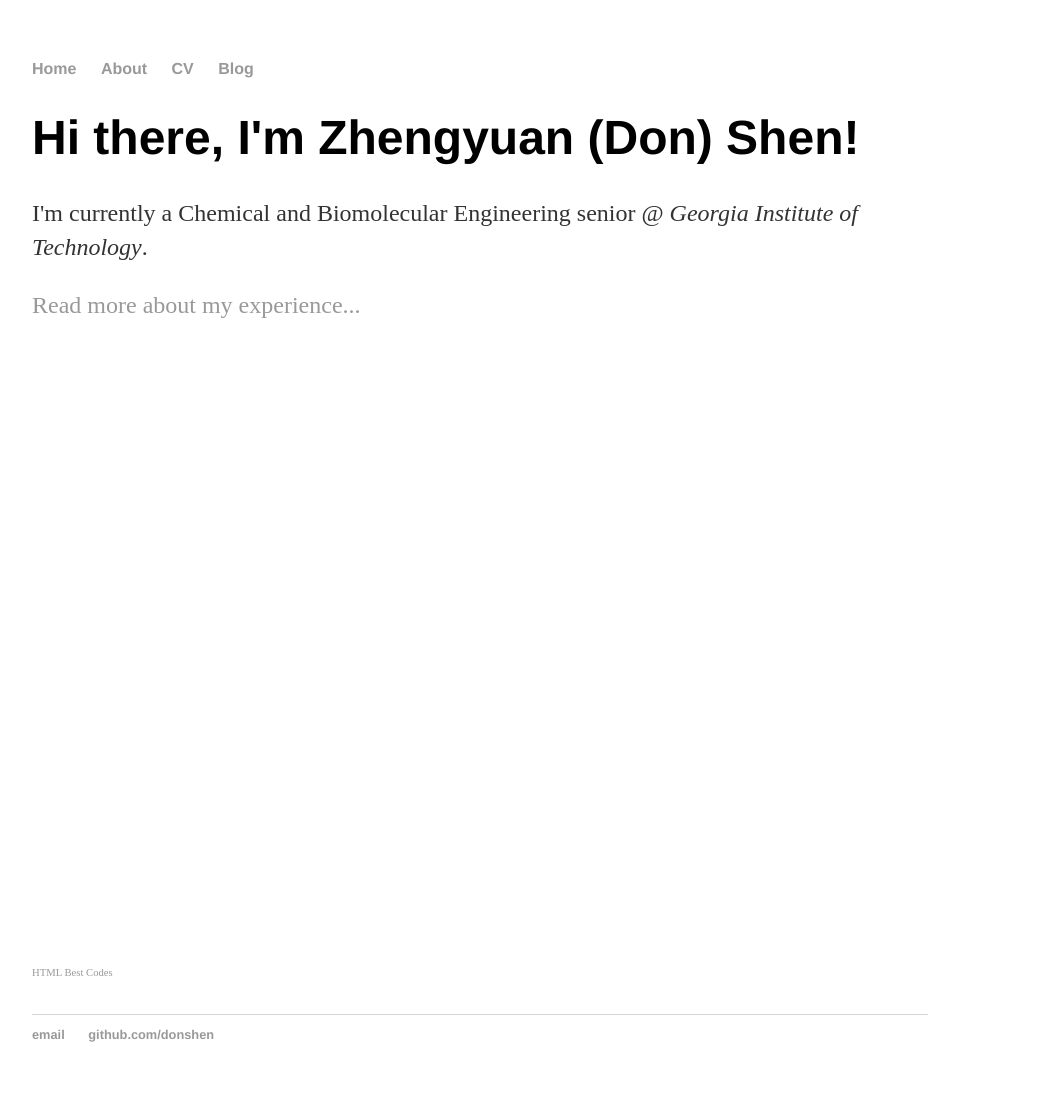
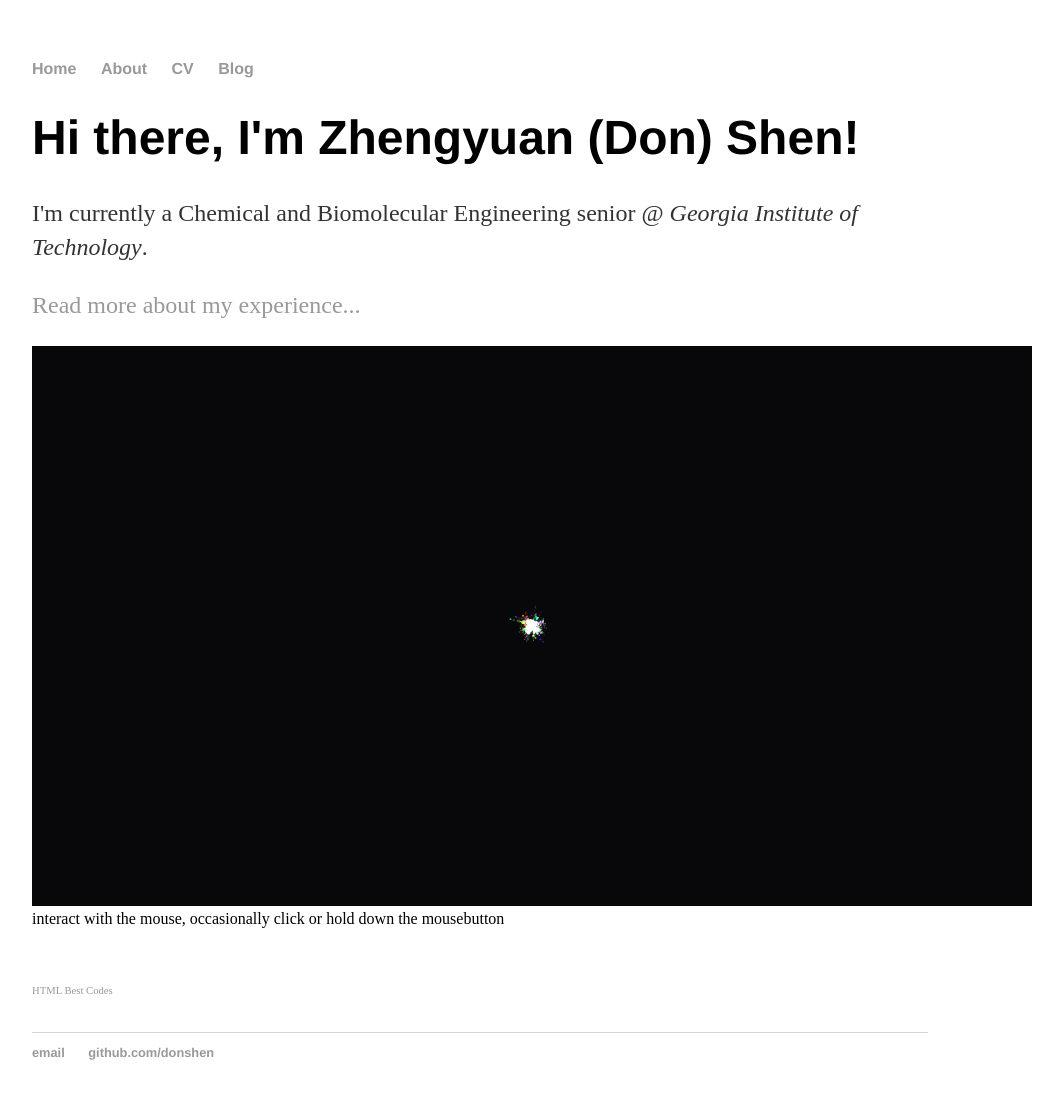
Before and after one commit to donshen/donshen.github.io, a Jekyll site: the page built from index.html, in a window 1280 px wide. Shown: the whole page, without its empty margins (160-1223 px from the left). Built offline with Jekyll 4.4.1, drawn with Linux system fonts in a browser that asks for light colours.

Commit message:
Update index.html

```diff
--- a/index.html
+++ b/index.html
@@ -8,7 +8,6 @@ title: Don Shen, Chemical Engineer
 	<p><a href="/about">Read more about my experience...</a><p>
 </div><!-- /.blurb -->
 
-<!-- this script got from www.htmlbestcodes.com-Coded by: Krishna Eydat -->
 <html>
 <head>
 
@@ -16,7 +15,7 @@ title: Don Shen, Chemical Engineer
 (function(){function C(){e.globalCompositeOperation="source-over";e.fillStyle="rgba(8,8,12,0.65)";e.fillRect(0,0,f,p);e.globalCompositeOperation="lighter";x=q-u;y=r-v;u=q;v=r;for(var d=0.86*f,l=0.125*f,m=0.5*f,t=Math.random,n=Math.abs,o=z;o--;){var h=A[o],i=h.x,j=h.y,a=h.a,b=h.b,c=i-q,k=j-r,g=Math.sqrt(c*c+k*k)||0.001,c=c/g,k=k/g;if(w&&g<m)var s=14*(1-g/m),a=a+(c*s+0.5-t()),b=b+(k*s+0.5-t());g<d&&(s=0.0014*(1-g/d)*f,a-=c*s,b-=k*s);g<l&&(c=2.6E-4*(1-g/l)*f,a+=x*c,b+=y*c);a*=B;b*=B;c=n(a);k=n(b);g=
 0.5*(c+k);0.1>c&&(a*=3*t());0.1>k&&(b*=3*t());c=0.45*g;c=Math.max(Math.min(c,3.5),0.4);i+=a;j+=b;i>f?(i=f,a*=-1):0>i&&(i=0,a*=-1);j>p?(j=p,b*=-1):0>j&&(j=0,b*=-1);h.a=a;h.b=b;h.x=i;h.y=j;e.fillStyle=h.color;e.beginPath();e.arc(i,j,c,0,D,!0);e.closePath();e.fill()}}function E(d){d=d?d:window.event;q=d.clientX-m.offsetLeft-n.offsetLeft;r=d.clientY-m.offsetTop-n.offsetTop}function F(){w=!0;return!1}function G(){return w=!1}function H(){this.color="rgb("+Math.floor(255*Math.random())+","+Math.floor(255*
 Math.random())+","+Math.floor(255*Math.random())+")";this.b=this.a=this.x=this.y=0;this.size=1}var D=2*Math.PI,f=1E3,p=560,z=600,B=0.96,A=[],o,e,n,m,q,r,x,y,u,v,w;window.onload=function(){o=document.getElementById("mainCanvas");if(o.getContext){m=document.getElementById("outer");n=document.getElementById("canvasContainer");e=o.getContext("2d");for(var d=z;d--;){var l=new H;l.x=0.5*f;l.y=0.5*p;l.a=34*Math.cos(d)*Math.random();l.b=34*Math.sin(d)*Math.random();A[d]=l}q=u=0.5*f;r=v=0.5*p;document.onmousedown=
-F;document.onmouseup=G;document.onmousemove=E;setInterval(C,33);document.getElementById("output").innerHTML='interact with the mouse, occasionally click or hold down the mousebutton<br>}else document.getElementById("output").innerHTML="Sorry, needs a recent version of Chrome, Firefox, Opera, Safari, or Internet Explorer 9."}})();
+F;document.onmouseup=G;document.onmousemove=E;setInterval(C,33);document.getElementById("output").innerHTML='interact with the mouse, occasionally click or hold down the mousebutton<br>'}else document.getElementById("output").innerHTML="Sorry, needs a recent version of Chrome, Firefox, Opera, Safari, or Internet Explorer 9."}})();
 </script>
 </head>
 <body>
```
